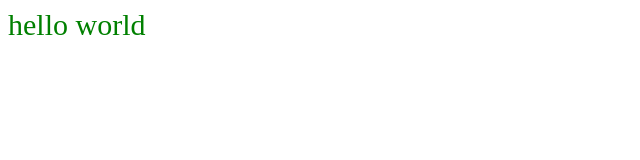
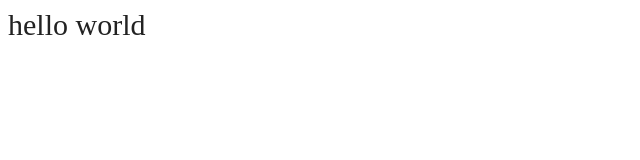
Before and after one commit to parkhojeong/react-nextjs-bolierplate, a Next.js app: page / in a window 1280 px wide. Shown: the top 160 px of the page, without its empty margins (0-640 px from the left). Built offline with nearby package versions, Linux system fonts and the light colour scheme.

Commit message:
styles/color 추가

```diff
--- a/pages/index.tsx
+++ b/pages/index.tsx
@@ -1,9 +1,10 @@
 import React from 'react';
 import styled from 'styled-components';
+import color from 'styles/color';
 
 const Container = styled.div`
   font-size: 30px;
-  color: green;
+  color: ${color.black};
 `;
 
 const index: React.FC = () => {
--- /dev/null
+++ b/styles/color.ts
@@ -0,0 +1,5 @@
+const color = {
+  black: '#222222',
+};
+
+export default color;
```
